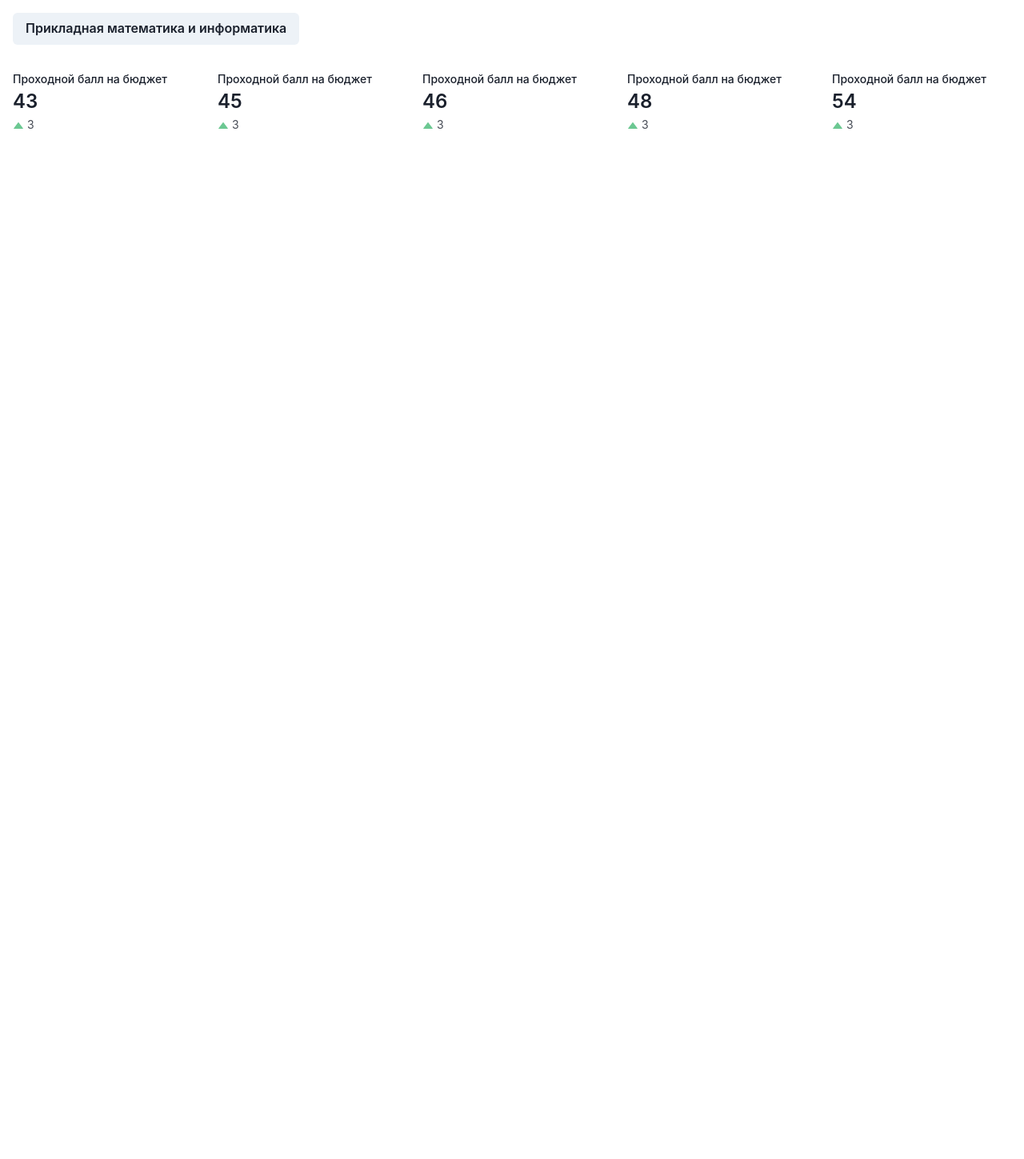
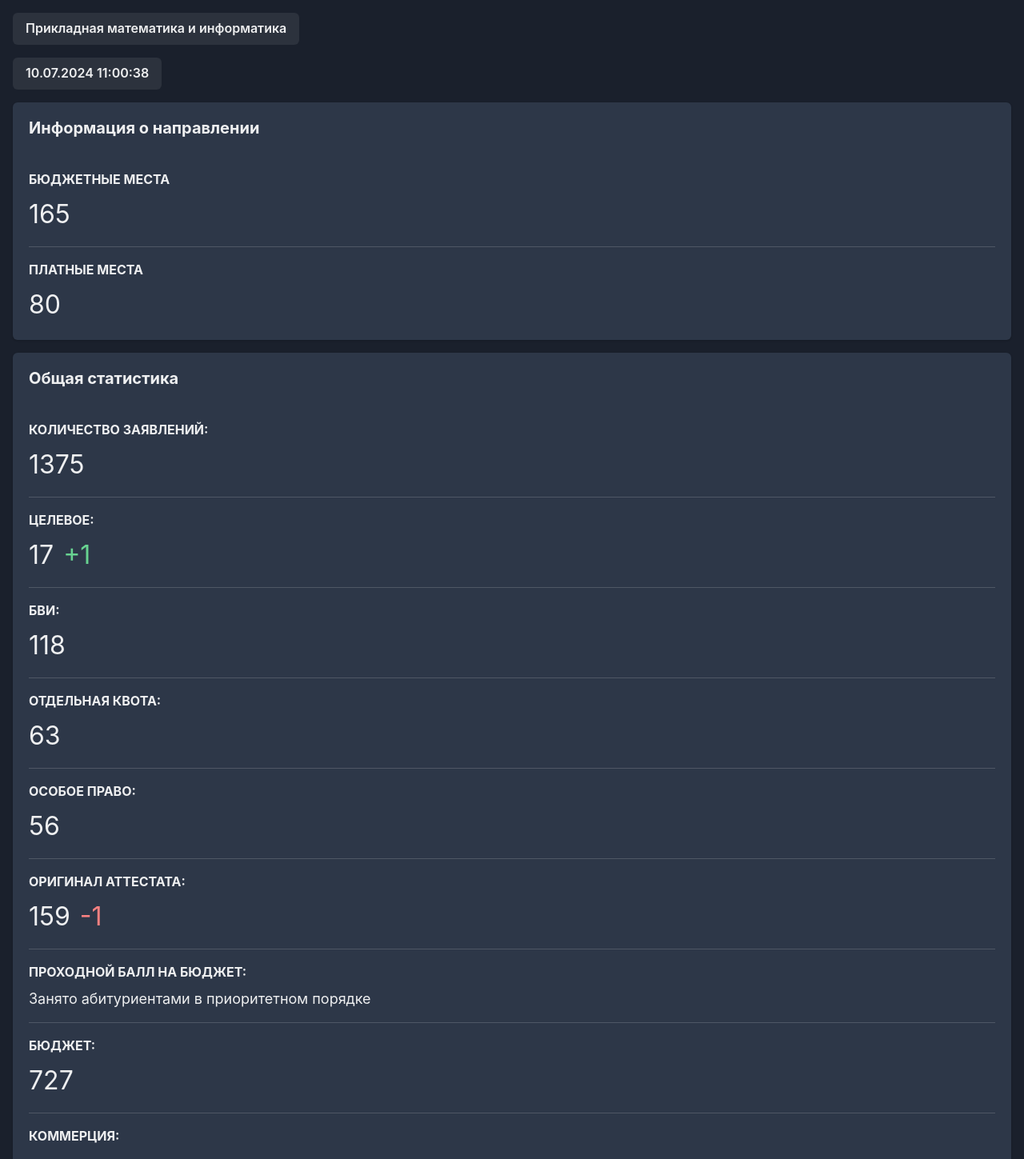
Before and after one commit to SiegfriedSchmidt/hse-monitor, a React (Vite) app in the folder frontend/: page / in a window 1280 px wide. Shown: the top 1449 px of the page at 80% size. Before the commit the page ends 800 px from the top, so only its background shows below. Built offline with nearby package versions, Linux system fonts and the light colour scheme.

Commit message:
Add stub data stats

```diff
--- a/frontend/src/App.tsx
+++ b/frontend/src/App.tsx
@@ -2,8 +2,8 @@ import {createBrowserRouter, createRoutesFromElements, Route, RouterProvider} fr
 import RootLayout from "./layouts/RootLayout.tsx";
 import HomePage from "./pages/HomePage/HomePage.tsx";
 import NotFoundPage from "./pages/NotFoundPage/NotFoundPage.tsx";
-import {ChakraProvider} from "@chakra-ui/react";
-import {DirectionContextProvider} from "./context/DirectionContext.tsx";
+import {ChakraProvider, extendTheme, ThemeConfig} from "@chakra-ui/react";
+import {DirectionContextProvider} from "./context/SelectionContext.tsx";
 
 const router = createBrowserRouter(createRoutesFromElements(
   <Route element={<RootLayout/>}>
@@ -13,9 +13,17 @@ const router = createBrowserRouter(createRoutesFromElements(
 ))
 
 function App() {
+  localStorage.clear()
+  const config: ThemeConfig = {
+    initialColorMode: 'dark', // 'dark' | 'light'
+    useSystemColorMode: false,
+  }
+
+  const theme = extendTheme({config})
+
   return (
     <DirectionContextProvider>
-      <ChakraProvider>
+      <ChakraProvider theme={theme}>
         <RouterProvider router={router}/>
       </ChakraProvider>
     </DirectionContextProvider>
--- a/frontend/src/api/getDirections.ts
+++ /dev/null
@@ -1,18 +0,0 @@
-import {api} from "./api.ts";
-
-const stubDirections = [
-  'Прикладная математика и информатика',
-  'Прикладная математика',
-  'ИВТ',
-  'Программная инженерия',
-  'Информационная безопасность',
-]
-
-export default async function getDirections(): Promise<{ status: string, content: string[] }> {
-  // return await api.get("/getDirections");
-  return new Promise((resolve, reject) => {
-    setTimeout(() => {
-      resolve({status: 'success', content: stubDirections})
-    }, 1000)
-  })
-}
--- /dev/null
+++ b/frontend/src/api/getSelection.ts
@@ -0,0 +1,29 @@
+import {api} from "./api.ts";
+
+const stubDirections = [
+  'Прикладная математика и информатика',
+  'Прикладная математика',
+  'ИВТ',
+  'Программная инженерия',
+  'Информационная безопасность',
+]
+
+const stubDates = [
+  '10.07.2024 11:00:38',
+  '09.07.2024 11:00:38',
+  '08.07.2024 11:00:38',
+  '07.07.2024 11:00:38',
+  '06.07.2024 11:00:38'
+]
+
+export default async function getSelection(): Promise<{
+  status: string,
+  content: { 'directions': string[], 'dates': string[] }
+}> {
+  // return await api.get("/getSelection");
+  return new Promise((resolve, reject) => {
+    setTimeout(() => {
+      resolve({status: 'success', content: {directions: stubDirections, dates: stubDates}})
+    }, 1000)
+  })
+}
--- /dev/null
+++ b/frontend/src/api/getStatistic.ts
@@ -0,0 +1,76 @@
+import {api} from "./api.ts";
+
+const stubStatistic = [
+  {
+    "type": "stats",
+    "head": "Информация о направлении",
+    "values": [{"text": "Бюджетные места", "value": "165", "diff": 0}, {
+      "text": "Платные места",
+      "value": "80",
+      "diff": 0
+    }]
+  },
+  {
+    "type": "stats",
+    "head": "Общая статистика",
+    "values": [{"text": "Количество заявлений:", "value": "1375", "diff": 0}, {
+      "text": "Целевое:",
+      "value": "17",
+      "diff": 1
+    }, {"text": "БВИ:", "value": "118", "diff": 0}, {
+      "text": "Отдельная квота:",
+      "value": "63",
+      "diff": 0
+    }, {"text": "Особое право:", "value": "56", "diff": 0}, {
+      "text": "Оригинал аттестата:",
+      "value": "159",
+      "diff": -1
+    }, {
+      "text": "Проходной балл на бюджет:",
+      "value": "Занято абитуриентами в приоритетном порядке",
+      "diff": 0
+    }, {"text": "Бюджет:", "value": "727", "diff": 0}, {
+      "text": "Коммерция:",
+      "value": "146",
+      "diff": 0
+    }, {"text": "Бюджет и коммерция:", "value": "502", "diff": 0}]
+  },
+  {
+    "type": "stats",
+    "head": "Первый приоритет",
+    "values": [{"text": "Количество заявлений:", "value": "621", "diff": 0}, {
+      "text": "Целевое:",
+      "value": "5",
+      "diff": 0
+    }, {"text": "БВИ:", "value": "115", "diff": 0}, {
+      "text": "Отдельная квота:",
+      "value": "19",
+      "diff": 0
+    }, {"text": "Особое право:", "value": "30", "diff": 0}, {
+      "text": "Оригинал аттестата:",
+      "value": "106",
+      "diff": 0
+    }, {
+      "text": "Проходной балл на бюджет:",
+      "value": "Занято абитуриентами в приоритетном порядке",
+      "diff": 0
+    }, {"text": "Бюджет:", "value": "357", "diff": 0}, {
+      "text": "Коммерция:",
+      "value": "0",
+      "diff": 0
+    }, {"text": "Бюджет и коммерция:", "value": "264", "diff": 0}]
+  }
+
+]
+
+export default async function getStatistic(directionIdx: number, dateIdx: number): Promise<{
+  status: string,
+  content: any[]
+}> {
+  // return await api.get("/getStatistic");
+  return new Promise((resolve, reject) => {
+    setTimeout(() => {
+      resolve({status: 'success', content: stubStatistic})
+    }, 1000)
+  })
+}
--- a/frontend/src/components/Header/Header.tsx
+++ b/frontend/src/components/Header/Header.tsx
@@ -1,12 +1,13 @@
 import React, {useContext} from 'react';
-import {Button, Flex, Menu, MenuButton, MenuItem, MenuList} from "@chakra-ui/react";
-import {DirectionContext} from "../../context/DirectionContext.tsx";
+import {Box, Button, Flex, Menu, MenuButton, MenuItem, MenuList} from "@chakra-ui/react";
+import {SelectionContext} from "../../context/SelectionContext.tsx";
 
 const Header = () => {
-  const {directions, directionIdx, setDirectionIdx} = useContext(DirectionContext)
+  const {directions, directionIdx, setDirectionIdx, dates, dateIdx, setDateIdx} = useContext(SelectionContext)
 
   return (
-    <Flex padding="1rem" alignItems="center">
+    <Box>
+      <Flex pl={4} pt={4} alignItems="center">
         <Menu>
           <MenuButton as={Button}>
             {directions.length !== 0 ? directions[directionIdx] : 'Нет направлений'}
@@ -16,6 +17,17 @@ const Header = () => {
           </MenuList>
         </Menu>
       </Flex>
+      <Flex pl={4} pt={4} alignItems="center">
+        <Menu>
+          <MenuButton as={Button}>
+            {dates.length !== 0 ? dates[dateIdx] : 'Нет дат'}
+          </MenuButton>
+          <MenuList>
+            {dates.map((text, idx) => <MenuItem key={idx} onClick={() => setDateIdx(idx)}>{text}</MenuItem>)}
+          </MenuList>
+        </Menu>
+      </Flex>
+    </Box>
   );
 };
 
--- /dev/null
+++ b/frontend/src/components/Stats/Stats.tsx
@@ -0,0 +1,56 @@
+import React, {FC} from 'react';
+import {
+  Box,
+  Card,
+  CardBody,
+  CardHeader,
+  Flex,
+  Heading,
+  Skeleton,
+  Spinner,
+  Stack,
+  StackDivider,
+  Text
+} from "@chakra-ui/react";
+
+interface StatsProps {
+  content: any
+}
+
+const Stats: FC<StatsProps> = ({content}) => {
+  return (
+    <Card m={4}>
+      <CardHeader>
+        <Heading size='md'>{content.head}</Heading>
+      </CardHeader>
+
+      <CardBody>
+        <Stack divider={<StackDivider/>} spacing='4'>
+          {content.values.map((oneStat, idx) => {
+              const diffType = oneStat.diff !== 0 ? oneStat.diff > 0 ? "+" : "-" : ""
+              const diffColor = diffType !== "" ? diffType === '+' ? "green.300" : "red.300" : "gray.500"
+
+              return <Box key={idx}>
+                <Heading size='large' textTransform='uppercase'>
+                  {oneStat.text}
+                </Heading>
+                <Flex>
+                  <Text pt='2' fontSize={isNaN(oneStat.value) ? 'large' : 'xx-large'}>
+                    {oneStat.value}
+                  </Text>
+                  {diffType !== "" ?
+                    <Text pt='2' pl='3' fontSize='xx-large' color={diffColor}>
+                      {diffType === "+" ? "+" : ""}{oneStat.diff}
+                    </Text>
+                    : <></>}
+                </Flex>
+              </Box>
+            }
+          )}
+        </Stack>
+      </CardBody>
+    </Card>
+  );
+};
+
+export default Stats;
--- a/frontend/src/context/DirectionContext.tsx
+++ /dev/null
@@ -1,43 +0,0 @@
-import {createContext, FC, ReactNode, useEffect, useState} from "react";
-import getDirections from "../api/getDirections.ts";
-
-
-interface DirectionContextProps {
-  directions: string[]
-  directionIdx: number
-  setDirectionIdx: (directionIdx: number) => void
-}
-
-export const DirectionContext = createContext<DirectionContextProps>({
-  directions: [],
-  directionIdx: -1,
-  setDirectionIdx: () => {
-  }
-});
-
-interface DirectionContextProviderProps {
-  children: ReactNode
-}
-
-export const DirectionContextProvider: FC<DirectionContextProviderProps> = ({children}) => {
-  const [directions, setDirections] = useState<string[]>([])
-  const [directionIdx, setDirectionIdx] = useState<number>(0)
-
-  useEffect(() => {
-    async function getData() {
-      const rs = await getDirections()
-      if (rs.status !== 'success') {
-        return
-      }
-      setDirections(rs.content)
-    }
-
-    getData()
-  }, []);
-
-  return (
-    <DirectionContext.Provider value={{directions, directionIdx, setDirectionIdx}}>
-      {children}
-    </DirectionContext.Provider>
-  );
-}
--- /dev/null
+++ b/frontend/src/context/SelectionContext.tsx
@@ -0,0 +1,53 @@
+import {createContext, FC, ReactNode, useEffect, useState} from "react";
+import getSelection from "../api/getSelection.ts";
+
+
+interface SelectionContextProps {
+  directions: string[]
+  directionIdx: number
+  dates: string[]
+  dateIdx: number
+  setDirectionIdx: (directionIdx: number) => void
+  setDateIdx: (directionIdx: number) => void
+}
+
+export const SelectionContext = createContext<SelectionContextProps>({
+  directions: [],
+  directionIdx: 0,
+  dates: [],
+  dateIdx: 0,
+  setDirectionIdx: () => {
+  },
+  setDateIdx: () => {
+  }
+});
+
+interface SelectionContextProviderProps {
+  children: ReactNode
+}
+
+export const DirectionContextProvider: FC<SelectionContextProviderProps> = ({children}) => {
+  const [directions, setDirections] = useState<string[]>([])
+  const [directionIdx, setDirectionIdx] = useState<number>(0)
+  const [dates, setDates] = useState<string[]>([])
+  const [dateIdx, setDateIdx] = useState<number>(0)
+
+  useEffect(() => {
+    async function getData() {
+      const rs = await getSelection()
+      if (rs.status !== 'success') {
+        return
+      }
+      setDirections(rs.content.directions)
+      setDates(rs.content.dates)
+    }
+
+    getData()
+  }, []);
+
+  return (
+    <SelectionContext.Provider value={{directions, directionIdx, setDirectionIdx, dates, dateIdx, setDateIdx}}>
+      {children}
+    </SelectionContext.Provider>
+  );
+}
--- a/frontend/src/pages/HomePage/HomePage.tsx
+++ b/frontend/src/pages/HomePage/HomePage.tsx
@@ -1,20 +1,50 @@
-import React from 'react';
-import {Stat, StatArrow, StatGroup, StatHelpText, StatLabel, StatNumber} from "@chakra-ui/react";
+import React, {useContext, useEffect, useState} from 'react';
+import {
+  Box,
+  Card,
+  CardBody,
+  CardHeader,
+  Flex,
+  Heading,
+  Skeleton,
+  Spinner,
+  Stack,
+  StackDivider,
+  Text
+} from "@chakra-ui/react";
+import getStatistic from "../../api/getStatistic.ts";
+import {SelectionContext} from "../../context/SelectionContext.tsx";
+import Stats from "../../components/Stats/Stats.tsx";
 
 const HomePage = () => {
+  const [content, setContent] = useState<any[] | undefined>(undefined)
+  const {directionIdx, dateIdx} = useContext(SelectionContext)
+
+  useEffect(() => {
+    async function getData() {
+      const rs = await getStatistic(directionIdx, dateIdx)
+      if (rs.status !== 'success') {
+        return
+      }
+      setContent(rs.content)
+    }
+
+    getData()
+  }, []);
+
   return (
-    <StatGroup justifyContent="center">
-      {[43, 45, 46, 48, 54].map((val, idx) =>
-        <Stat key={idx} padding="1rem">
-          <StatLabel>Проходной балл на бюджет</StatLabel>
-          <StatNumber>{val}</StatNumber>
-          <StatHelpText>
-            <StatArrow type='increase'/>
-            3
-          </StatHelpText>
-        </Stat>
-      )}
-    </StatGroup>
+    !content ? <Stack m={4}>
+        <Skeleton height='50px'/>
+        <Skeleton height='50px'/>
+        <Skeleton height='50px'/>
+      </Stack> :
+      content.map((block) => {
+        if (block.type === 'stats') {
+          return <Stats content={block}/>
+        } else {
+          return <Text>123333</Text>
+        }
+      })
   );
 };
 
--- a/frontend/src/styles/GlobalStyles.tsx
+++ b/frontend/src/styles/GlobalStyles.tsx
@@ -6,6 +6,10 @@ const GlobalStyles = createGlobalStyle`
         padding: 0;
         box-sizing: border-box;
     }
+
+    //body {
+    //    background-color: rgb(26, 32, 44);
+    //}
 `
 
 export default GlobalStyles
```
Also changed, not shown: 1 other file (tests, documents, lock files or other folders). Lines whose indentation alone changed are shown as unchanged.
